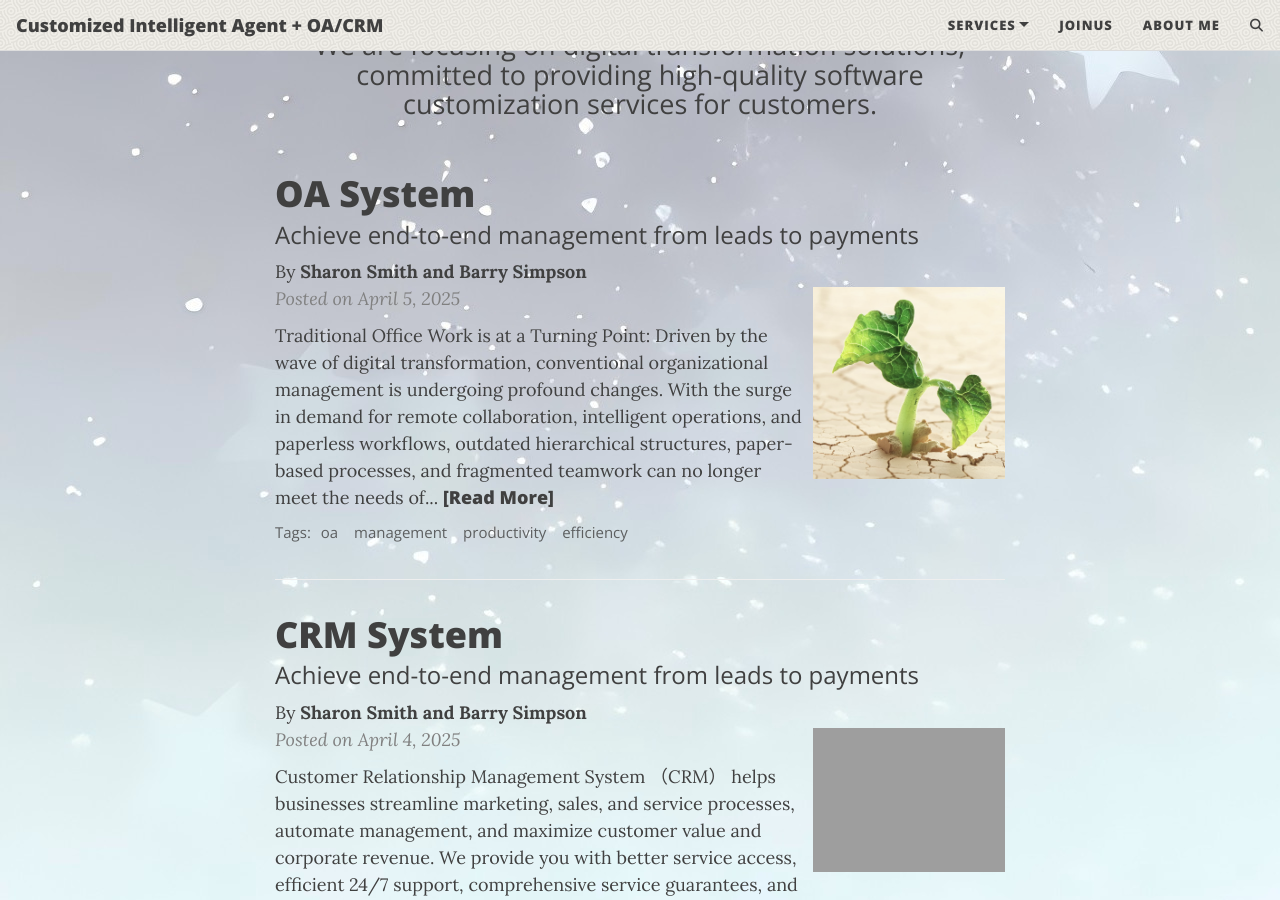
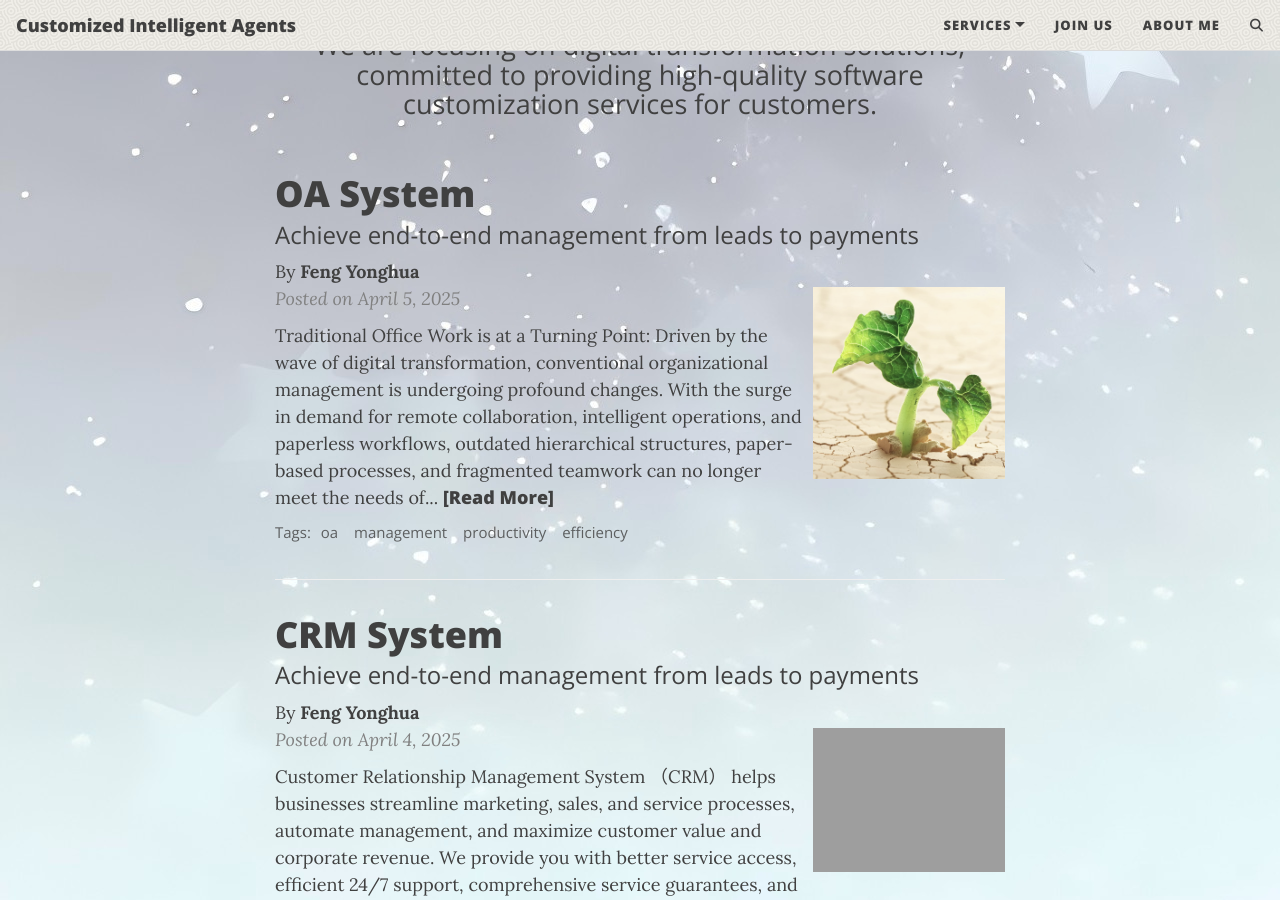
Before and after one commit to radarfyh/radarfyh.github.io, a Jekyll site: the page built from index.html, in a window 1280 px wide and 900 px high, scrolled down 312 px. Built offline with Jekyll 4.4.1, drawn with Linux system fonts in a browser that asks for light colours; the list of posts is cut into pages by our own code; comment, search, counter and statistics services are not loaded.

Commit message:
新建joinus.md；修改作者

```diff
--- a/_config.yml
+++ b/_config.yml
@@ -10,7 +10,7 @@
 ############################
 
 # Name of website
-title: Customized Intelligent Agent + OA/CRM
+title: Customized Intelligent Agents
 
 # Your name to show in the footer
 author: Feng Yonghua
@@ -21,10 +21,10 @@
 
 navbar-links:
   Services:
-    - Intelligent Agent: "_posts/2025-04-03-building-custom-ai-agents"
-    - CRM System: "_posts/2025-04-04-standard-crm-product"
-    - OA System: "_posts/2025-04-05-standard-oa-product"
-  joinus: "joinus"
+    - Intelligent Agent: "/_posts/2025-04-03-building-custom-ai-agents"
+    - CRM System: "/_posts/2025-04-04-standard-crm-product"
+    - OA System: "/_posts/2025-04-05-standard-oa-product"
+  Join Us: "joinus"
   About Me: "aboutme"
 
 ################
@@ -86,7 +86,7 @@
 
 # If you want your website to generate an RSS feed, provide a description
 # The URL for the feed will be https://<your_website>/feed.xml
-rss-description: This website is a virtual proof that I'm awesome
+rss-description: "Latest updates on Intelligent Agents, CRM System, and OA System"
 
 ###########################
 # --- General options --- #
--- a/_posts/2025-04-04-standard-crm-product.md
+++ b/_posts/2025-04-04-standard-crm-product.md
@@ -6,7 +6,7 @@
 thumbnail-img: /assets/img/hunting-info-services-20250408-en_10.png
 share-img: /assets/img/path.jpg
 tags: [crm, sales, marketing, customer]
-author: Sharon Smith and Barry Simpson
+author: Feng Yonghua
 ---
 Customer Relationship Management System （CRM） helps businesses streamline marketing, sales, and service processes, automate management, and maximize customer value and corporate revenue. We provide you with better service access, efficient 24/7 support, comprehensive service guarantees, and diverse customer success programs.
 
--- a/_posts/2025-04-05-standard-oa-product.md
+++ b/_posts/2025-04-05-standard-oa-product.md
@@ -6,7 +6,7 @@
 thumbnail-img: /assets/img/thumb.png
 share-img: /assets/img/flower.jpg
 tags: [oa, management, productivity, efficiency]
-author: Sharon Smith and Barry Simpson
+author: Feng Yonghua
 ---
 ## **Traditional Office Work is at a Turning Point:**
 Driven by the wave of digital transformation, conventional organizational management is undergoing profound changes. With the surge in demand for remote collaboration, intelligent operations, and paperless workflows, outdated hierarchical structures, paper-based processes, and fragmented teamwork can no longer meet the needs of efficient operations—especially in cross-departmental coordination and workflow management.
```
Also changed, not shown: joinus.md (added, +50 -0 lines).
